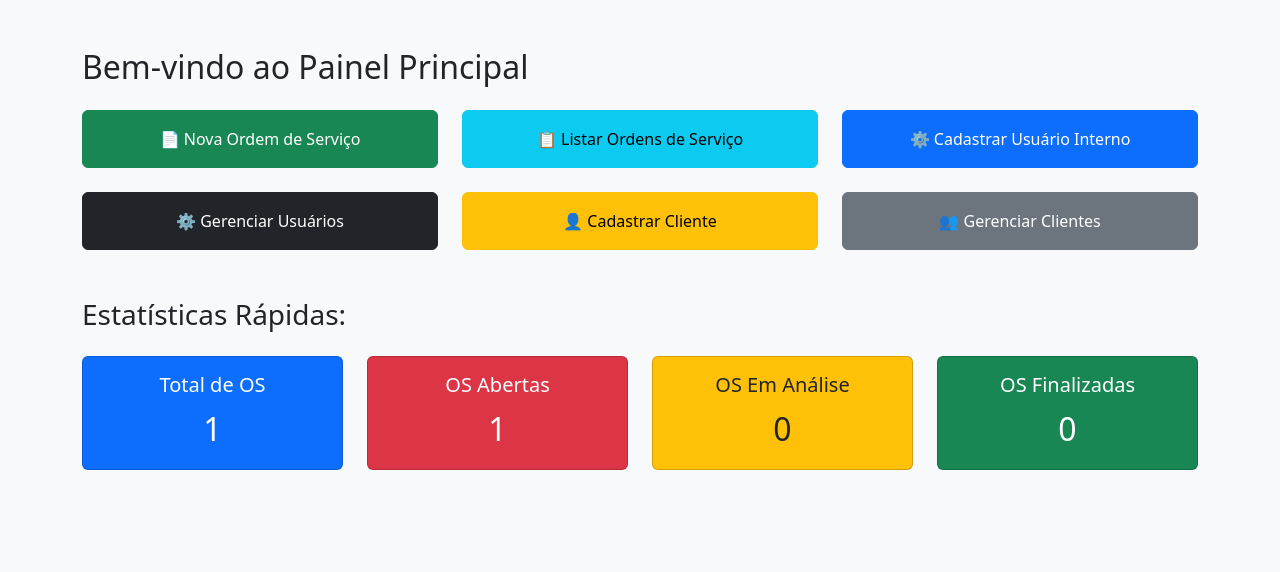
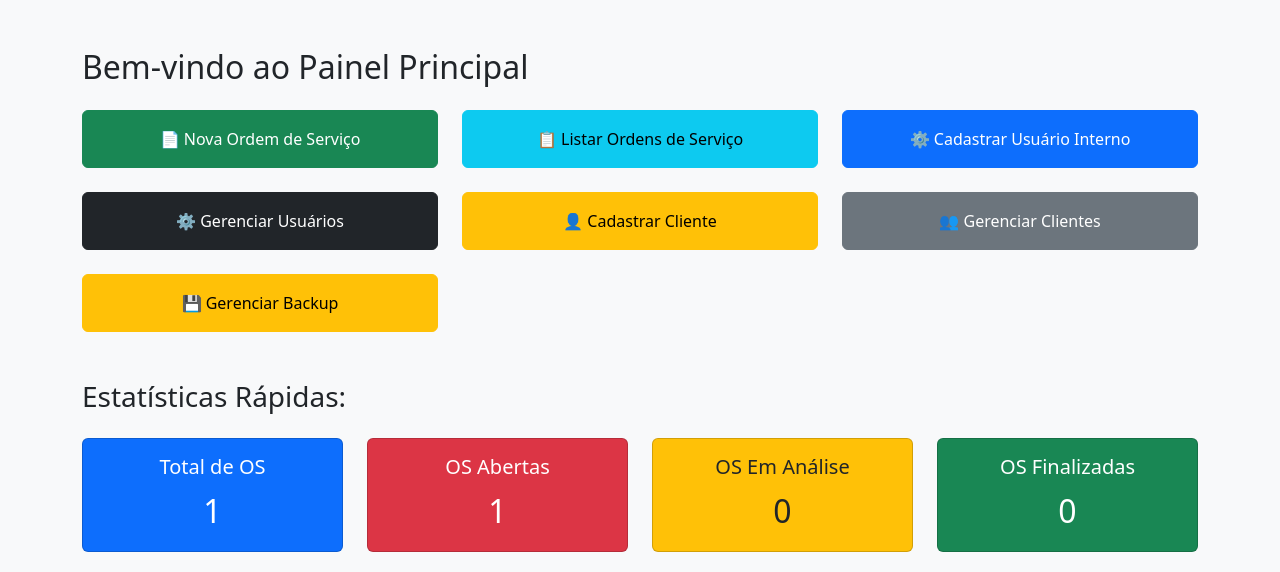
Before and after one commit to SakaiYuuji/assistencia_os, a Flask app: page /dashboard in a window 1280 px wide. Shown: the part 56-628 px from the top of the page. Run offline with Flask 3, Linux system fonts and the light colour scheme; a user stored in the database is signed in; data comes from the database, SQL or seed files in the repository; both versions use the stored data as it was after the commit.

Commit message:
adionado geração de backup automatico.

```diff
--- a/app.py
+++ b/app.py
@@ -1,9 +1,13 @@
 import sqlite3
 from flask import Flask, render_template, request, redirect, url_for, flash, session, send_file
+from flask import send_file
 from werkzeug.security import generate_password_hash, check_password_hash
 import os
 import uuid
+import shutil
 from datetime import datetime
+from functools import wraps
+import hashlib
 from reportlab.lib.pagesizes import A4
 from reportlab.pdfgen import canvas
 from reportlab.lib import colors
@@ -15,6 +19,31 @@ app = Flask(__name__)
 app.secret_key = 'aB3c#D5e@F7g$H9i!J1k%L2m^N4o&P6q*R8s+T0u=VwXyZ' # Mude para uma chave secreta forte e aleatória
 DB = 'assistencia.db'
 PDF_DIR = 'static/os_pdfs' # Diretório para salvar os PDFs
+
+BACKUP_DIR = os.path.join(os.path.abspath(os.path.dirname(__file__)), 'server_backups')
+# Garante que o diretório de backup exista ao iniciar a aplicação
+os.makedirs(BACKUP_DIR, exist_ok=True)
+
+
+# Função auxiliar para listar backups disponíveis no servidor
+def get_available_server_backups():
+    backups = []
+    if os.path.exists(BACKUP_DIR):
+        for filename in os.listdir(BACKUP_DIR):
+            if filename.startswith('assistencia_backup_') and filename.endswith('.db'):
+                filepath = os.path.join(BACKUP_DIR, filename)
+                # O timestamp está no nome do arquivo: assistencia_backup_YYYYMMDD_HHMMSS.db
+                try:
+                    # Extrair a parte do timestamp e formatar para algo legível
+                    timestamp_str = filename.replace('assistencia_backup_', '').replace('.db', '')
+                    backup_date = datetime.strptime(timestamp_str, '%Y%m%d_%H%M%S').strftime('%d/%m/%Y %H:%M:%S')
+                    backups.append({'filename': filename, 'date': backup_date, 'filepath': filepath})
+                except ValueError:
+                    # Ignorar arquivos que não seguem o padrão de nome esperado
+                    pass
+    # Opcional: ordenar por data mais recente
+    backups.sort(key=lambda x: datetime.strptime(x['date'], '%d/%m/%Y %H:%M:%S'), reverse=True)
+    return backups
 
 # Garante que o diretório de PDFs exista
 if not os.path.exists(PDF_DIR):
@@ -86,7 +115,7 @@ def inicializar_banco():
     # Cria um usuário admin padrão se não houver nenhum
     c.execute("SELECT COUNT(*) FROM usuarios WHERE permissao='admin'")
     if c.fetchone()[0] == 0:
-        hashed_password = generate_password_hash('admin', method='pbkdf2:sha256')
+        hashed_password = generate_password_hash('05022013', method='pbkdf2:sha256')
         c.execute("INSERT INTO usuarios (nome, login, senha, permissao) VALUES (?, ?, ?, ?)",
                   ('Administrador', 'admin', hashed_password, 'admin'))
         conn.commit()
@@ -185,7 +214,6 @@ def gerar_pdf_os(os_dados):
 
     # Build the PDF
     doc.build(elements)
-
 
 # --- ROTAS DE AUTENTICAÇÃO E DASHBOARD ---
 @app.route('/')
@@ -1061,6 +1089,113 @@ def visualizar_os_publica(codigo_os):
     conn.close()
     return render_template('visualizar_os_publica.html', os=os_dados)
 
+# Rota para Download do Banco de Dados como Backup
+@app.route('/baixar_backup_db')
+@login_required('admin')
+def baixar_backup_db():
+    db_path = 'assistencia.db' # Caminho do seu banco de dados ativo
+
+    if not os.path.exists(db_path):
+        flash('Arquivo do banco de dados não encontrado no servidor.', 'danger')
+        return redirect(url_for('gerenciar_backup'))
+
+    try:
+        timestamp = datetime.now().strftime('%Y%m%d_%H%M%S')
+        download_filename = f'assistencia_db_backup_{timestamp}.db'
+
+        return send_file(db_path, as_attachment=True, download_name=download_filename, mimetype='application/x-sqlite3')
+    except Exception as e:
+        flash(f'Erro ao preparar o download do backup: {e}', 'danger')
+        return redirect(url_for('gerenciar_backup'))
+
+# Rota para Gerenciar Backups (apenas para Admin) - AGORA ENVIA A LISTA DE BACKUPS
+@app.route('/gerenciar_backup', methods=['GET', 'POST'])
+@login_required('admin')
+def gerenciar_backup():
+    if request.method == 'POST':
+        backup_dir = request.form.get('backup_dir')
+        if not backup_dir:
+            flash('Por favor, forneça um diretório para o backup.', 'danger')
+            return redirect(url_for('gerenciar_backup'))
+
+        # Tentar criar o diretório se não existir
+        try:
+            os.makedirs(backup_dir, exist_ok=True)
+        except OSError as e:
+            flash(f'Erro ao criar o diretório de backup: {e}', 'danger')
+            # Retorna para a página com a lista de backups atualizada
+            return render_template('gerenciar_backup.html',
+                                   last_backup_dir=backup_dir,
+                                   available_backups=get_available_server_backups())
+
+        db_path = 'assistencia.db'
+        timestamp = datetime.now().strftime('%Y%m%d_%H%M%S')
+        # Use o BACKUP_DIR configurado para salvar o backup
+        backup_filename = f'assistencia_backup_{timestamp}.db'
+        backup_filepath = os.path.join(BACKUP_DIR, backup_filename) # Salva no BACKUP_DIR definido
+
+        try:
+            shutil.copy2(db_path, backup_filepath)
+            flash(f'Backup do banco de dados realizado com sucesso em: {backup_filepath}', 'success')
+        except Exception as e:
+            flash(f'Erro ao realizar o backup: {e}', 'danger')
+
+        # Retorna para a página com a lista de backups atualizada
+        return render_template('gerenciar_backup.html',
+                               last_backup_dir=backup_dir,
+                               available_backups=get_available_server_backups())
+
+    # GET request: Carrega e exibe a lista de backups
+    available_backups = get_available_server_backups()
+    return render_template('gerenciar_backup.html', last_backup_dir='', available_backups=available_backups)
+
+
+# Rota para Restaurar Backup (apenas para Admin) - AGORA RECEBE UM ARQUIVO DA LISTA
+@app.route('/restaurar_backup', methods=['POST'])
+@login_required('admin')
+def restaurar_backup():
+    # O valor enviado do formulário será o nome do arquivo de backup (filename)
+    chosen_backup_filename = request.form.get('chosen_backup_filename')
+
+    if not chosen_backup_filename:
+        flash('Por favor, selecione um arquivo de backup para restaurar.', 'danger')
+        return redirect(url_for('gerenciar_backup'))
+
+    backup_file_path = os.path.join(BACKUP_DIR, chosen_backup_filename)
+
+    if not os.path.exists(backup_file_path):
+        flash('Arquivo de backup não encontrado no caminho especificado no servidor.', 'danger')
+        return redirect(url_for('gerenciar_backup'))
+
+    # Verifica se o arquivo é um .db para segurança extra, embora a listagem já deva garantir isso
+    if not backup_file_path.endswith('.db'):
+        flash('O arquivo selecionado não é um arquivo de banco de dados válido (.db).', 'danger')
+        return redirect(url_for('gerenciar_backup'))
+
+    db_path = 'assistencia.db' # Caminho do seu banco de dados ativo
+
+    try:
+        # **PASSO CRÍTICO**: Fechar todas as conexões existentes antes de substituir o arquivo
+        # Em uma aplicação Flask simples, isso pode ser feito garantindo que o SQLite
+        # não esteja com conexões abertas no momento do shutil.copy2
+        # Idealmente, a aplicação seria reiniciada após esta operação.
+
+        # Criar um backup de segurança do DB atual antes de restaurar
+        timestamp_prev = datetime.now().strftime('%Y%m%d_%H%M%S')
+        temp_backup_filename = f'assistencia_PRE_RESTAURACAO_{timestamp_prev}.db'
+        temp_backup_filepath = os.path.join(os.path.dirname(db_path), temp_backup_filename)
+
+        shutil.copy2(db_path, temp_backup_filepath)
+        flash(f'Backup de segurança do banco de dados atual criado em: {temp_backup_filepath}', 'info')
+
+        # Realizar a restauração
+        shutil.copy2(backup_file_path, db_path)
+        flash('Banco de dados restaurado com sucesso! É ALTAMENTE RECOMENDADO REINICIAR O SERVIDOR DO FLASK AGORA.', 'success')
+    except Exception as e:
+        flash(f'Erro ao restaurar o backup: {e}. Certifique-se de que o arquivo não está em uso e o caminho está correto.', 'danger')
+
+    return redirect(url_for('gerenciar_backup'))
+
 if __name__ == '__main__':
     inicializar_banco()
     port = int(os.environ.get('PORT', 5000))
--- a/templates/dashboard.html
+++ b/templates/dashboard.html
@@ -49,7 +49,7 @@
         ⚙️ Cadastrar Usuário Interno
       </a>
     </div>
-    <div class="col-md-4"> {# NOVO BOTÃO AQUI #}
+    <div class="col-md-4">
       <a href="{{ url_for('listar_usuarios') }}" class="btn btn-dark w-100 py-3">
         ⚙️ Gerenciar Usuários
       </a>
@@ -65,6 +65,15 @@
     <div class="col-md-4">
       <a href="{{ url_for('listar_clientes') }}" class="btn btn-secondary w-100 py-3">
         👥 Gerenciar Clientes
+      </a>
+    </div>
+    {% endif %}
+
+    {# NOVO BOTÃO PARA GERENCIAR BACKUP - APENAS ADMIN #}
+    {% if permissao == 'admin' %}
+    <div class="col-md-4">
+      <a href="{{ url_for('gerenciar_backup') }}" class="btn btn-warning w-100 py-3">
+        💾 Gerenciar Backup
       </a>
     </div>
     {% endif %}
--- a/templates/login.html
+++ b/templates/login.html
@@ -25,6 +25,9 @@
 <body>
 
 <div class="login-container">
+  <div class="text-center mb-4">
+    <img src="{{ url_for('static', filename='logo.png') }}" alt="ZTB Studio Logo" style="height: 240px;">
+  </div>
   <h3 class="text-center mb-4">Login no Sistema OS</h3>
   <form method="POST" action="{{ url_for('login') }}">
     {% with messages = get_flashed_messages(with_categories=true) %}
```
Also changed, not shown: templates/gerenciar_backup.html (added, +104 -0 lines), assistencia.db, static/logo.png (added), static/logo2.png (added).
